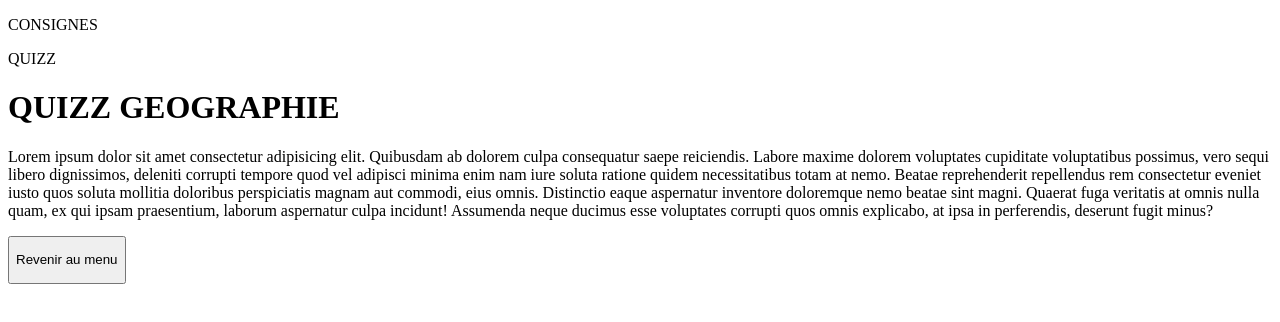
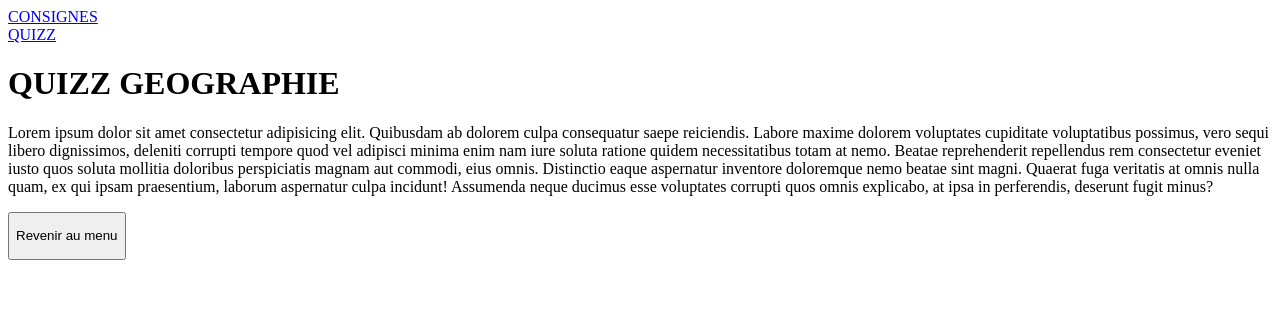
Before and after one commit to Ixibus/ADA-Quiz-Project, a plain HTML site: page index.html in a window 1280 px wide. Drawn offline with Linux system fonts and the light colour scheme.

Commit message:
index update

```diff
--- a/index.html
+++ b/index.html
@@ -8,14 +8,14 @@
 </head>
 <body>
     <header>
-        <div class="consignes"><p>CONSIGNES</p></div>
-        <div class="quizz"><p>QUIZZ</p></div>
+        <div class="consignes"><a href="consignes_container">CONSIGNES</a></div>
+        <div class="quizz"><a href="quizz_container">QUIZZ</a></div>
     </header>
     <main>
         <div class="quizz_title">
             <h1>QUIZZ GEOGRAPHIE</h1>
         </div>
-        <div class="description_container">
+        <div id="consignes_container">
             <p>Lorem ipsum dolor sit amet consectetur adipisicing elit. Quibusdam ab dolorem culpa consequatur saepe reiciendis. Labore maxime dolorem voluptates cupiditate voluptatibus possimus, vero sequi libero dignissimos, deleniti corrupti tempore quod vel adipisci minima enim nam iure soluta ratione quidem necessitatibus totam at nemo. Beatae reprehenderit repellendus rem consectetur eveniet iusto quos soluta mollitia doloribus perspiciatis magnam aut commodi, eius omnis. Distinctio eaque aspernatur inventore doloremque nemo beatae sint magni. Quaerat fuga veritatis at omnis nulla quam, ex qui ipsam praesentium, laborum aspernatur culpa incidunt! Assumenda neque ducimus esse voluptates corrupti quos omnis explicabo, at ipsa in perferendis, deserunt fugit minus?</p>
         </div>
     </main>
```
